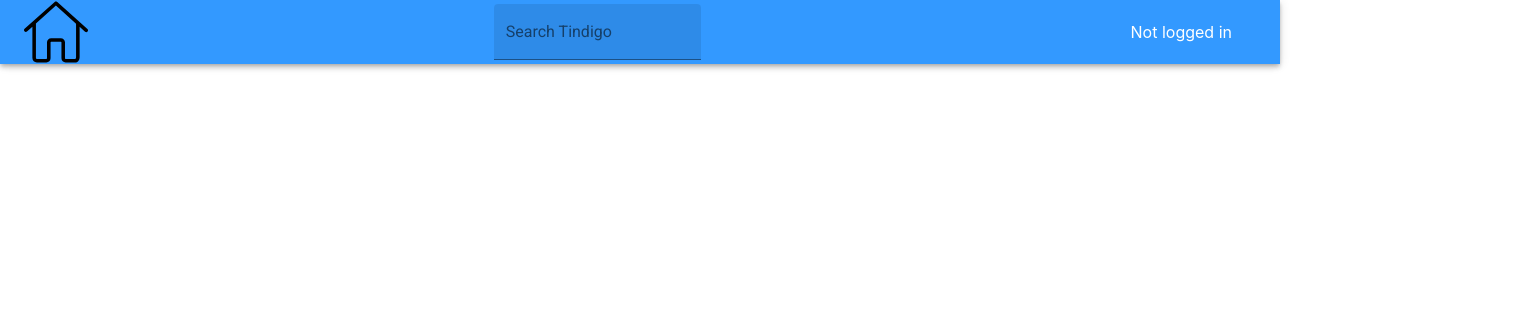
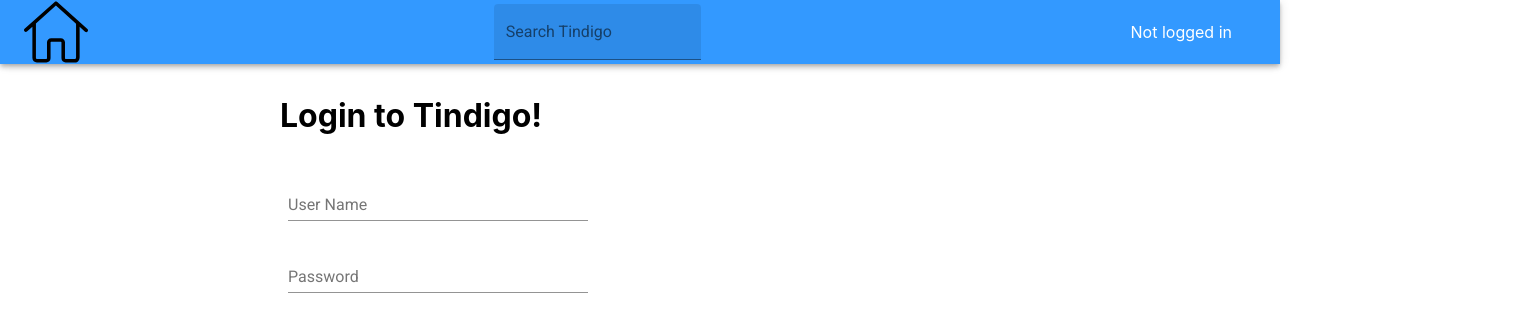
Before and after one commit to hatchways/team-indigo, a React (Create React App) app in the folder client/: page /login in a window 1280 px wide. Shown: the top 332 px of the page, 1536 px wide, since content can reach past the window. Built offline with nearby package versions, Linux system fonts and the light colour scheme.

Commit message:
added login component

```diff
--- a/client/src/App.js
+++ b/client/src/App.js
@@ -12,6 +12,7 @@
 import PostCreate from "./pages/PostCreate/PostCreate";
 import PostView from "./pages/PostView/PostView";
 import SignUp from './pages/SignUp/SignUp';
+import Login from "./pages/Login/Login";
 
 function App() {
   return (
@@ -23,6 +24,7 @@
         <Route path="/post/create" component={PostCreate} />
         <Route path="/post/view" component={PostView} />
         <Route path='/signup' component={SignUp} />
+        <Route path='/login' component={Login} />
       </BrowserRouter>
     </MuiThemeProvider>
   );
--- /dev/null
+++ b/client/src/pages/Login/Login.js
@@ -0,0 +1,44 @@
+import React from 'react'
+import { makeStyles } from '@material-ui/core/styles';
+import { Container, Grid, TextField } from '@material-ui/core'
+
+const useStyles = makeStyles(theme => ({
+    textField: {
+      marginLeft: theme.spacing(1),
+      marginRight: theme.spacing(1),
+      width: 300,
+    },
+    button: {
+        margin: theme.spacing(1),
+    },
+}));
+
+function Login(props) {
+    const classes=useStyles()
+
+    return (
+        <Container style={{ marginTop: '75px', marginLeft: '20%' }}>
+            <Grid container>
+                <h1>Login to Tindigo!</h1>
+            </Grid>
+
+            <Grid container>
+                <TextField
+                id='user-name'
+                label='User Name'
+                className={classes.textField}
+                margin='normal' />
+            </Grid>
+
+            <Grid container>
+                <TextField
+                id='password'
+                label='Password'
+                className={classes.textField}
+                margin='normal' />
+            </Grid>
+        </Container>
+    )
+}
+
+export default Login
```
